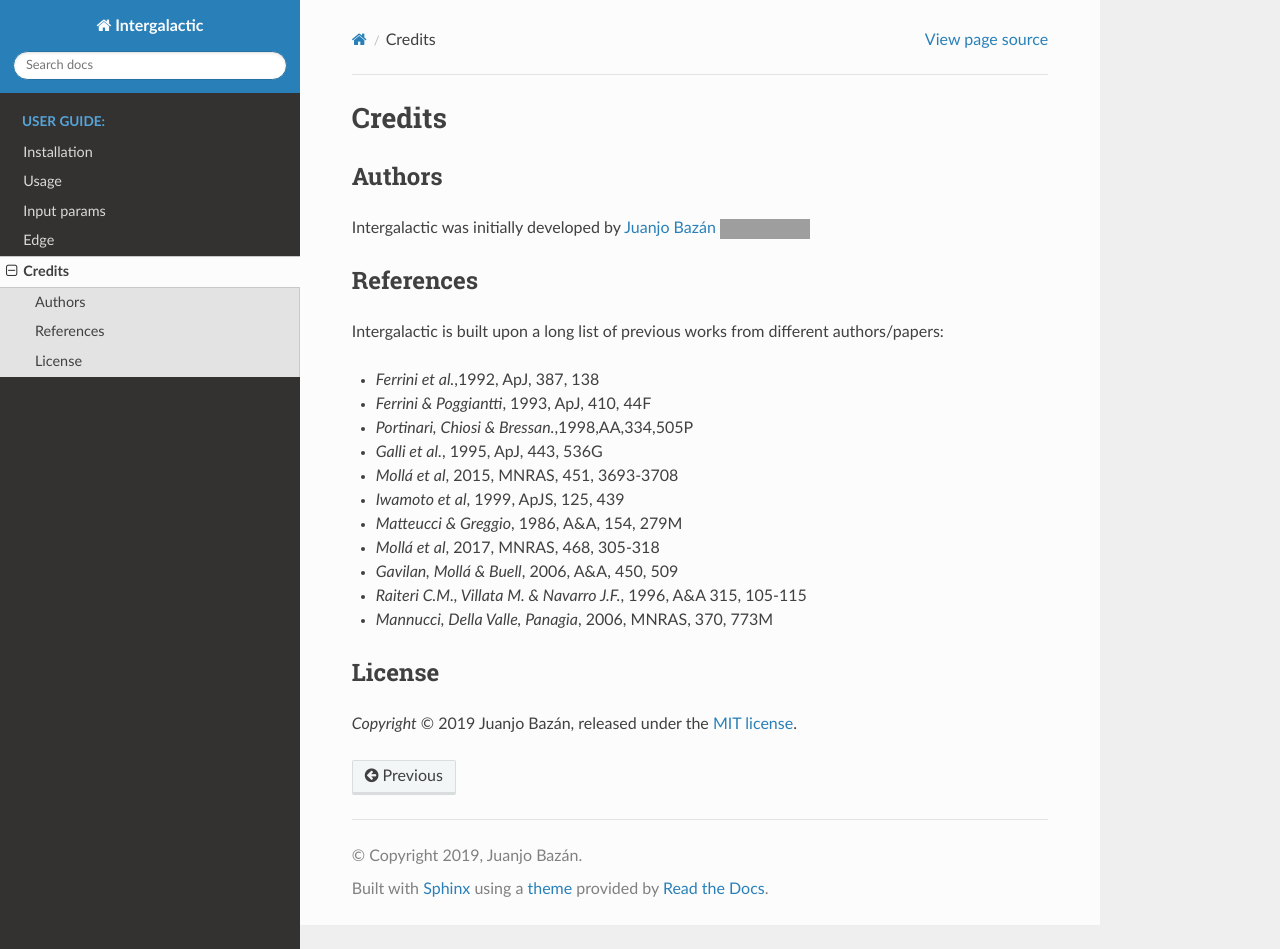
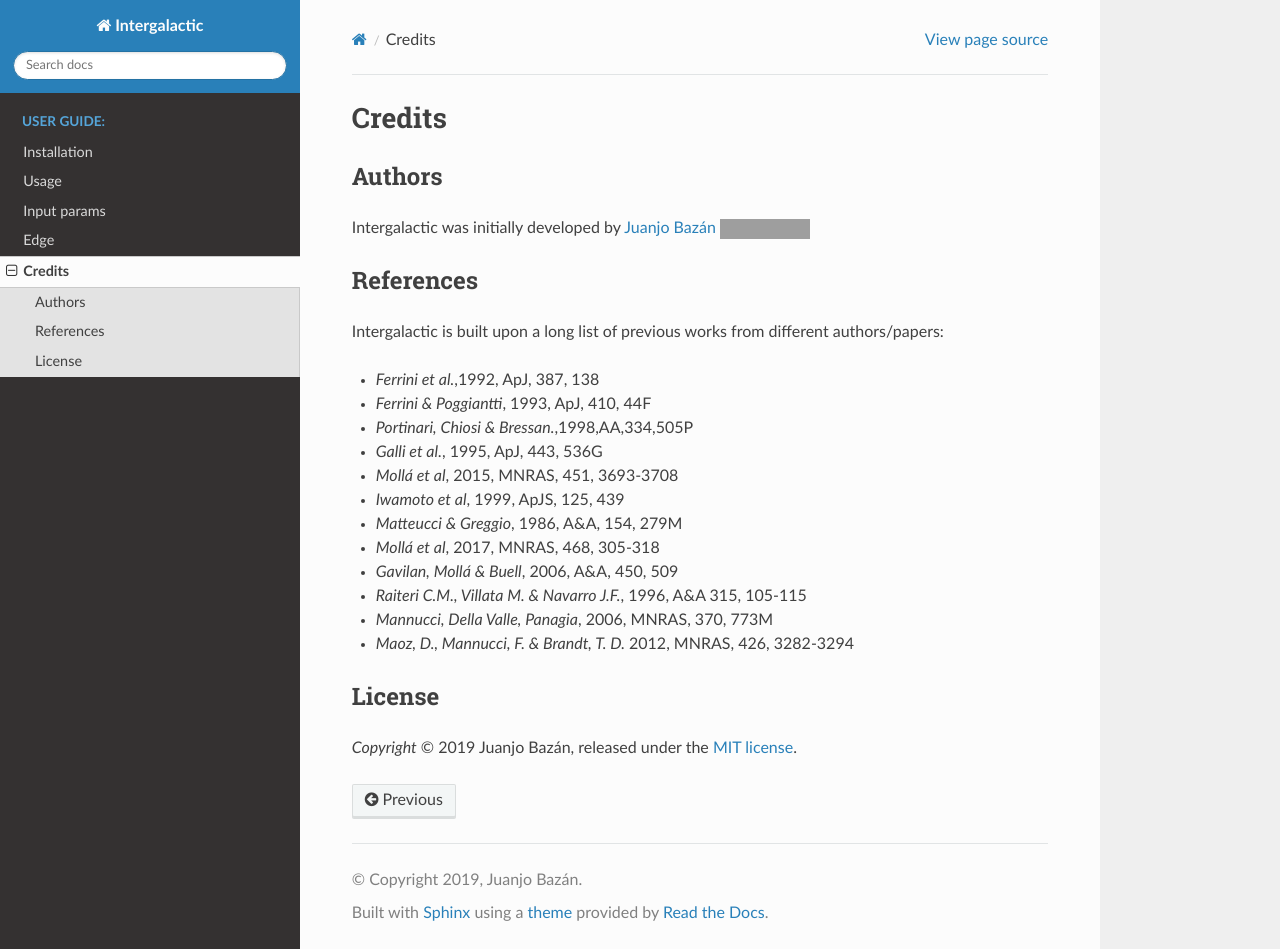
Before and after one commit to xuanxu/starmatrix, a Sphinx documentation site: the page built from docs/credits.rst, in a window 1280 px wide and 949 px high. Built offline with Sphinx 7.4.7 and the Read the Docs theme 2.0.0, drawn with Linux system fonts in a browser that asks for light colours; grey boxes are pictures that could not be loaded.

Commit message:
add reference to docs

```diff
--- a/docs/credits.rst
+++ b/docs/credits.rst
@@ -28,6 +28,7 @@
 * *Gavilan, Mollá & Buell*, 2006, A&A, 450, 509
 * *Raiteri C.M., Villata M. & Navarro J.F.*, 1996, A&A 315, 105-115
 * *Mannucci, Della Valle, Panagia*, 2006, MNRAS, 370, 773M
+* *Maoz, D., Mannucci, F. & Brandt, T. D.* 2012, MNRAS, 426, 3282-3294
 
 License
 -------
```
